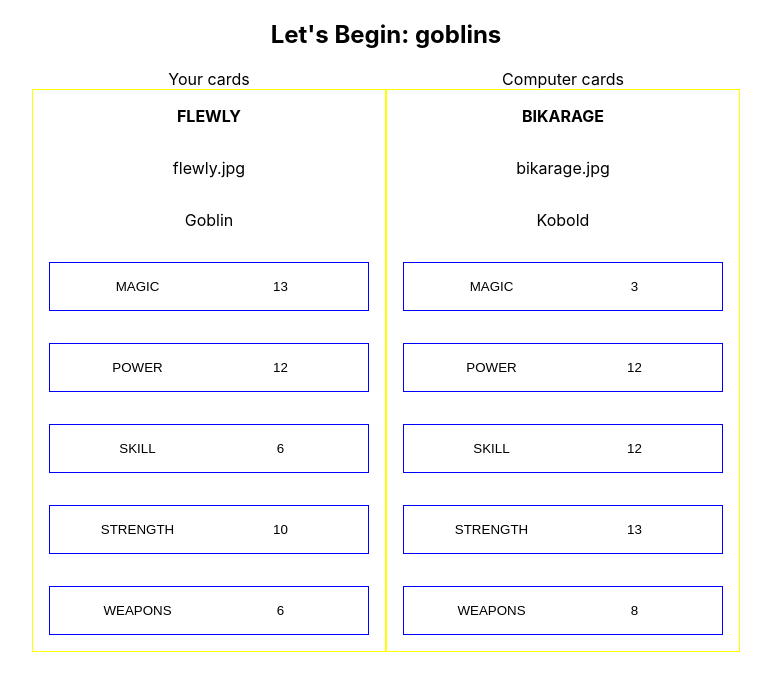
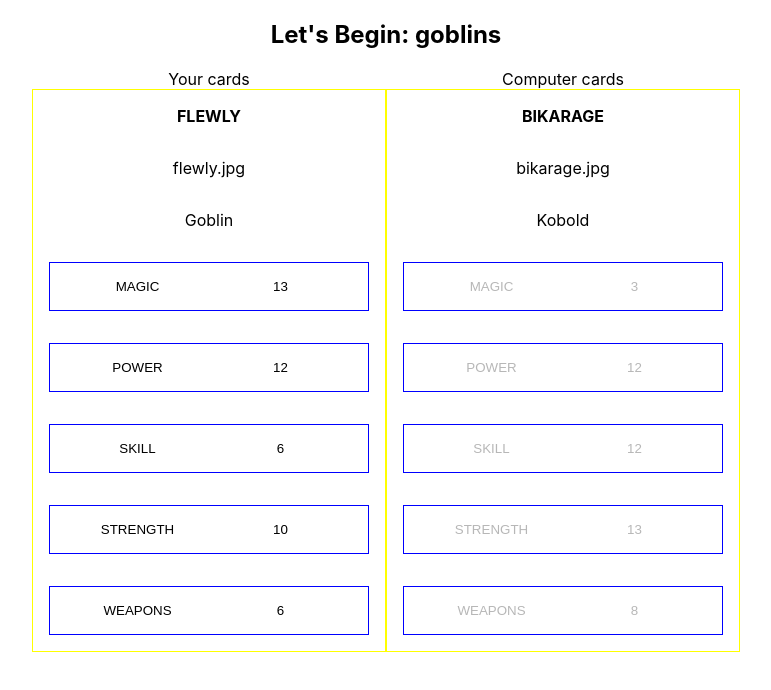
Before and after one commit to csamywilliams/toptrumps, a React (Create React App) app: page / in a window 1280 px wide. Shown: the top 690 px of the page, without its empty margins (254-1025 px from the left). Built offline with nearby package versions, Linux system fonts and the light colour scheme.

Commit message:
Added onClick to cards, refactored card component.

```diff
--- a/src/components/Card/Card.jsx
+++ b/src/components/Card/Card.jsx
@@ -3,26 +3,33 @@ import PropTypes from 'prop-types';
 import CardStyled from './Card.styled';
 import { sortCardKeys } from '../../helpers/manipulateCard';
 
-const Card = ({ activeCard }) => {
+const Card = ({ activeCard, mode, compareCards }) => {
 	const card = sortCardKeys({ ...activeCard });
-	const name = card.name;
-	const img = card.img;
-	const type = card.type;
+	const { name, img, type, ...cardProps } = card;
+	const disabled = mode === 'computer' ? true : false;
 
-	delete card.name;
-	delete card.img;
-	delete card.type;
+	const onClick = (key, property, mode) => {
+		console.log(key, property);
+		compareCards(key, property, mode);
+		// compare score with another card
+		// pass the key, value, mode back to deck
+	};
 
 	return (
 		<CardStyled>
 			<div className="card__row card__title">{name}</div>
 			<div className="card__row">{img}</div>
 			<div className="card__row">{type}</div>
-			{Object.keys(card).map((key, index) => {
+			{Object.keys(cardProps).map((key, index) => {
 				return (
-					<button key={index} className="card__fact card__row">
+					<button
+						key={index}
+						onClick={() => onClick(key, cardProps[key], mode)}
+						className="card__fact card__row"
+						disabled={disabled}
+					>
 						<span className="card__key">{key}</span>
-						<span className="card__value">{card[key]}</span>
+						<span className="card__value">{cardProps[key]}</span>
 					</button>
 				);
 			})}
--- a/src/components/Deck/Deck.jsx
+++ b/src/components/Deck/Deck.jsx
@@ -3,7 +3,7 @@ import PropTypes from 'prop-types';
 import DeckStyled from './Deck.styled';
 import Card from '../Card/Card';
 
-const Deck = ({ pack, type }) => {
+const Deck = ({ pack, type, compareCards }) => {
 	const [cards, setCards] = useState([]);
 	const [isLoading, setIsLoading] = useState(true);
 	const [count, setCount] = useState(0);
@@ -22,7 +22,13 @@ const Deck = ({ pack, type }) => {
 
 	return (
 		<DeckStyled>
-			{!isLoading && <Card activeCard={activeCard} />}
+			{!isLoading && (
+				<Card
+					activeCard={activeCard}
+					mode={type}
+					compareCards={compareCards}
+				/>
+			)}
 		</DeckStyled>
 	);
 };
--- a/src/components/Game/Game.jsx
+++ b/src/components/Game/Game.jsx
@@ -3,6 +3,7 @@ import PropTypes from 'prop-types';
 import GameStyled from './Game.styled';
 import Deck from '../Deck/Deck';
 import { shuffleDeck, splitDeck } from '../../helpers/manipulateDeck';
+import { isValueGreater, isValueSame } from '../../helpers/utilities';
 
 import CARDS from '../../data/cards';
 
@@ -10,6 +11,9 @@ const Game = ({ pack }) => {
 	const [playersPack, setPlayersPack] = useState([]);
 	const [computersPack, setComputersPack] = useState([]);
 	const [cards, setCards] = useState([]);
+	const [turnPlayer, setPlayerTurn] = useState(true);
+	const [playerCard, setPlayerCard] = useState({});
+	const [computerCard, setComputerCard] = useState({});
 
 	useEffect(() => {
 		setCards(shuffleDeck(CARDS[pack]));
@@ -19,17 +23,47 @@ const Game = ({ pack }) => {
 		const deckHalved = splitDeck(cards);
 		setPlayersPack(deckHalved.playerOne);
 		setComputersPack(deckHalved.computer);
+		setPlayerCard(deckHalved.playerOne[0]);
+		setComputerCard(deckHalved.computer[0]);
 	}, [cards, pack]);
+
+	const checkTurn = (card1, card2) => {
+		if (isValueGreater(card1, card2) || isValueSame(card1, card2)) {
+			console.log('value is greater or the same', 'playerWins');
+			setPlayerTurn(true);
+			return;
+		}
+
+		//todo: work out if values are the same what will happen
+
+		console.log('computerWins');
+		setPlayerTurn(false);
+		return;
+	};
+
+	const compareCard = (key, property, mode) => {
+		console.log(key, property, mode, playerCard, computerCard);
+
+		const turn = checkTurn(playerCard[key], computerCard[key]);
+	};
 
 	return (
 		<GameStyled>
 			<div>
 				Your cards
-				<Deck type="player" pack={playersPack} />
+				<Deck
+					type="player"
+					pack={playersPack}
+					compareCards={compareCard}
+				/>
 			</div>
 			<div>
 				Computer cards
-				<Deck type="computer" pack={computersPack} />
+				<Deck
+					type="computer"
+					pack={computersPack}
+					compareCards={compareCard}
+				/>
 			</div>
 		</GameStyled>
 	);
--- /dev/null
+++ b/src/helpers/utilities.js
@@ -0,0 +1,9 @@
+const isValueGreater = (val1, val2) => {
+	return val1 > val2;
+};
+
+const isValueSame = (val1, val2) => {
+	return val1 === val2;
+};
+
+export { isValueGreater, isValueSame };
```
